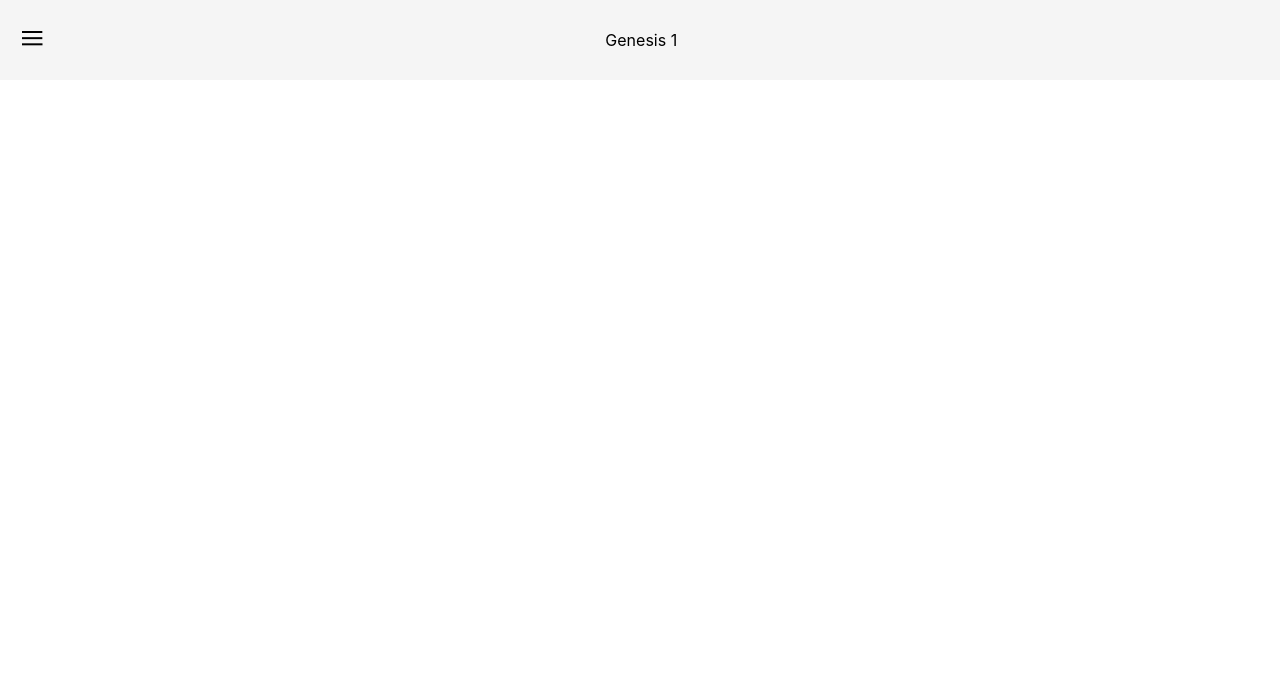
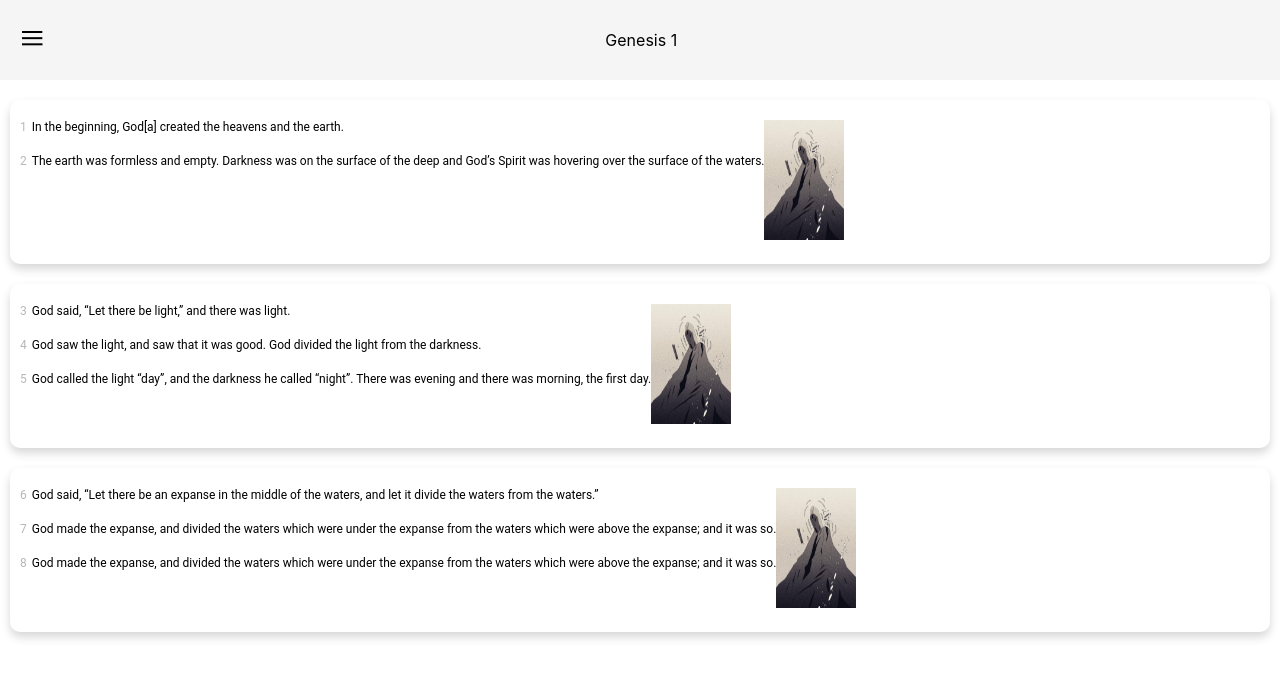
Before and after one commit to projectbezalel2022/bibleart, a Next.js app: page / in a window 1280 px wide. Shown: the top 678 px of the page. Built offline with nearby package versions, Linux system fonts and the light colour scheme.

Commit message:
main page view

```diff
--- a/src/bookData.ts
+++ b/src/bookData.ts
@@ -1,9 +1,6 @@
-export const bookData = {
-    genesis: [
+export const bookData =
         [
             {verses: [{verseNum: '1', verseText: 'In the beginning, God[a] created the heavens and the earth.'}, {verseNum: '2', verseText:'The earth was formless and empty. Darkness was on the surface of the deep and God’s Spirit was hovering over the surface of the waters.'}], image: '/images/tumblr_oj6cljvYni1ubfd0zo1_1280.jpeg'},
             {verses: [{verseNum: '3', verseText: 'God said, “Let there be light,” and there was light.'}, {verseNum: '4', verseText:'God saw the light, and saw that it was good. God divided the light from the darkness.'}, {verseNum: '5', verseText:'God called the light “day”, and the darkness he called “night”. There was evening and there was morning, the first day.'}], image: '/images/tumblr_oj6cljvYni1ubfd0zo1_1280.jpeg'},
             {verses: [{verseNum: '6', verseText:'God said, “Let there be an expanse in the middle of the waters, and let it divide the waters from the waters.”'}, {verseNum: '7', verseText:'God made the expanse, and divided the waters which were under the expanse from the waters which were above the expanse; and it was so.'}, {verseNum: '8', verseText:'God made the expanse, and divided the waters which were under the expanse from the waters which were above the expanse; and it was so.'}], image: '/images/tumblr_oj6cljvYni1ubfd0zo1_1280.jpeg'},
         ]
-    ]
-}
--- a/src/components/header.module.css
+++ b/src/components/header.module.css
@@ -2,7 +2,6 @@
     width: 100%;
     height: 80px;
     background: #F5F5F5;
-    position: absolute;
     display: flex;
     align-items: center;
     justify-content: space-between;
@@ -25,6 +24,7 @@
      background: #FFFFFF;
      overflow-y: hidden;
      padding: 30px 16px;
+    z-index: 100;
  }
 
 .menu {
--- /dev/null
+++ b/src/components/view-card.module.css
@@ -0,0 +1,33 @@
+.container {
+    padding: 20px 10px;
+    border-radius: 10px;
+    box-shadow: 0 5px 10px rgba(0, 0, 0, 0.16);
+    display: flex;
+    flex: 1 1;
+    margin: 20px 10px;
+}
+
+.image {
+    width: 80px;
+    min-width: 80px;
+    border-radius: 10px;
+}
+
+.verses {
+    font-family: Roboto, sans-serif;
+}
+
+.singleVerse {
+    margin-top: 20px;
+    display: flex;
+    gap: 5px;
+    font-size: 12px;
+}
+
+.singleVerse:first-child {
+    margin-top: 0;
+}
+
+.num {
+    color: rgba(183, 183, 183, 1);
+}
--- /dev/null
+++ b/src/components/view-card.tsx
@@ -0,0 +1,26 @@
+import styles from './view-card.module.css'
+import Image from 'next/image'
+import Link from "next/link";
+
+export const ViewCard = ({verses, image, chapter}: {verses: any[], image: string, chapter: any}) => {
+    return (
+        <Link href={`/books/${chapter}`}>
+            <a className={styles.container}>
+                <div className={styles.verses}>
+                    {verses.map((verse, i) => {
+                        return (
+                            <div className={styles.singleVerse} key={verse.verseText + i}>
+                                <div className={styles.num}>{verse.verseNum}</div>
+                                <div>{verse.verseText}</div>
+                            </div>
+                        )
+                    })}
+                </div>
+                <div className={styles.image}>
+                    <Image src={image} width={80} height={120} />
+                </div>
+            </a>
+        </Link>
+    )
+
+}
--- a/src/pages/book-list.tsx
+++ b/src/pages/book-list.tsx
@@ -3,6 +3,7 @@ import BookLinkList from "../components/book-link-list";
 function BookList() {
     const torahBooks: String[] = ['Genesis', 'Exodus', 'Leviticus', 'Numbers', 'Deuteronomy'];
     const torahChapterNumbers = [50, 40, 27, 36, 34];
+
   return (
   <section>
     <h1>Select a chapter</h1>
--- a/src/pages/index.tsx
+++ b/src/pages/index.tsx
@@ -1,8 +1,8 @@
 import type { NextPage } from 'next'
 import styles from '../styles/Home.module.css'
-import Image from 'next/image'
 import {Header} from "../components/header";
 import {bookData} from "../bookData";
+import {ViewCard} from "../components/view-card";
 
 const Home: NextPage = ({bookData}: any) => {
     console.log(bookData)
@@ -10,7 +10,11 @@ const Home: NextPage = ({bookData}: any) => {
   return (
     <div className={styles.container}>
         <Header bookName={'Genesis 1'}/>
-        {/*<Image src={'/images/tumblr_oj6cljvYni1ubfd0zo1_1280.jpeg'} alt={"Black-and-white art depicting Noah's ark on a mountain"} width={350} height={350}/>*/}
+            {bookData.map(({verses, image}: any, i: any) => {
+                return (
+                    <ViewCard key={i} verses={verses} image={image} chapter={String(i+1)}/>
+                )
+            })}
     </div>
   )
 }
--- a/src/styles/Home.module.css
+++ b/src/styles/Home.module.css
@@ -1,3 +1,2 @@
 .container {
-
 }
--- a/src/styles/globals.css
+++ b/src/styles/globals.css
@@ -3,7 +3,7 @@ body {
   padding: 0;
   margin: 0;
   font-family: -apple-system, BlinkMacSystemFont, Segoe UI, Roboto, Oxygen,
-    Ubuntu, Cantarell, Fira Sans, Droid Sans, Helvetica Neue, sans-serif;
+    Ubuntu, Cantarell, Fira Sans, Droid Sans, Helvetica Neue, sans-serif, Garamond Premier Pro;
 }
 
 a {
```
Also changed, not shown: src/pages/books/[...chapter].tsx (+29 -2 lines).
